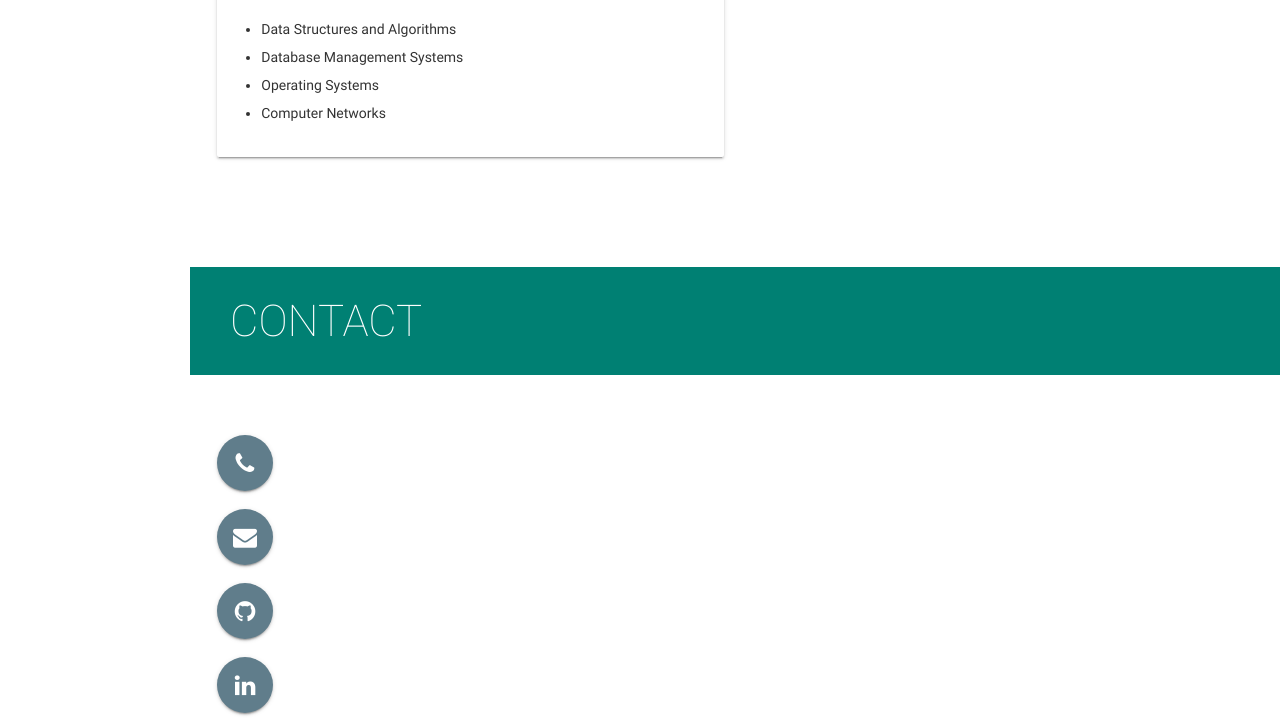
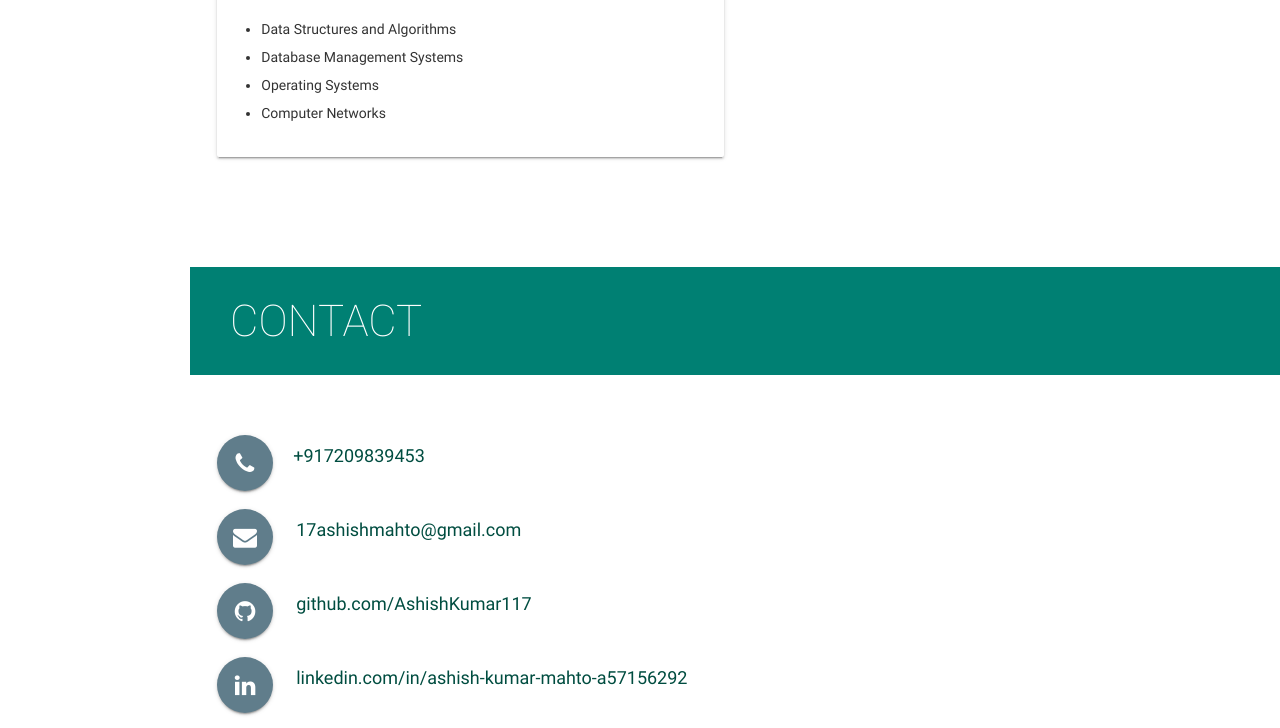
Before and after one commit to AshishKumar117/Ashish-Portfolio, a website: page index.html in a window 1280 px wide. Shown: the part 3740-4468 px from the top of the page. Drawn offline with nearby package versions, Linux system fonts and the light colour scheme.

Commit message:
fix: restore original contact section markup

```diff
--- a/index.html
+++ b/index.html
@@ -147,7 +147,7 @@
         <!-- <a aria-label="Open Ashish's resume in a new tab" href="#resume" target="_blank"
           onclick="window.open('https://drive.google.com/file/d/1OIBTweUwoJ_wo6ON_2KurBpUBe7cWCI4/view?usp=drive_link')"
           class="waves-effect waves-dark teal-text"><i class="mdi-file-folder-open small"></i><span>Resume</span></a> -->
-        <a aria-label="Open Ashish's resume in a new tab" href="https://Ashishbhogayata.github.io/assets/resume/Ashish_Bhogayata_Resume.pdf" target="_blank"
+        <a aria-label="Open Ashish's resume in a new tab" href="https://AshishKumar117.github.io/assets/resume/Ashish_updatd_resume.pdf" target="_blank"
         class="waves-effect waves-dark teal-text"><i class="mdi-file-folder-open small"></i><span>Resume</span></a>
       </li>
     </ul>
@@ -488,25 +488,29 @@
       <h3 class="page-title white-text teal">Contact</h3>
       <div class="container">
         <p>
-          <a aria-label="Call Ashish" href="tel:+917209839453" data-position="top" data-tooltip="Call Ashish"
-            class="btn-floating btn-large waves-effect waves-light blue-grey tooltipped"><i class="fa fa-phone"></i><span>+917209839453</span></a>
+          <a aria-label="Call Ashish" data-position="top" data-tooltip="Call Ashish"
+            class="btn-floating btn-large waves-effect waves-light blue-grey tooltipped"><i class="fa fa-phone"></i><a
+              aria-label="Call Ashish">+917209839453</a></a>
         </p>
         <p>
           <a aria-label="Email Ashish" href="mailto:17ashishmahto@gmail.com" target="_blank" data-position="top"
             data-tooltip="Email Ashish" class="btn-floating btn-large waves-effect waves-light blue-grey tooltipped"><i
-              class="fa fa-envelope"></i><span class="hoverline">17ashishmahto@gmail.com</span></a>
+              class="fa fa-envelope"></i><a aria-label="Email Ashish" href="mailto:17ashishmahto@gmail.com"
+              class="hoverline">17ashishmahto@gmail.com</a></a>
         </p>
         <p>
           <a aria-label="View Ashish on GitHub" href="https://github.com/AshishKumar117" target="_blank"
             data-position="top" data-tooltip="View Ashish on GitHub"
-            class="btn-floating btn-large waves-effect waves-light blue-grey tooltipped"><i class="fa fa-github"></i><span
-              class="hoverline" target="_blank">github.com/AshishKumar117</span></a>
+            class="btn-floating btn-large waves-effect waves-light blue-grey tooltipped"><i class="fa fa-github"></i><a
+              aria-label="Ashish on Github" href="https://github.com/AshishKumar117" class="hoverline"
+              target="_blank">github.com/AshishKumar117</a></a>
         </p>
         <p>
           <a aria-label="View Ashish on LinkedIn" href="https://www.linkedin.com/in/ashish-kumar-mahto-a57156292" target="_blank"
             data-position="top" data-tooltip="View Ashish on LinkedIn"
             class="btn-floating btn-large waves-effect waves-light blue-grey tooltipped"><i
-              class="fa fa-linkedin"></i><span class="hoverline" target="_blank">linkedin.com/in/ashish-kumar-mahto-a57156292</span></a>
+              class="fa fa-linkedin"></i><a aria-label="Ashish on LinkedIn" href="https://www.linkedin.com/in/ashish-kumar-mahto-a57156292"
+              class="hoverline" target="_blank">linkedin.com/in/ashish-kumar-mahto-a57156292</a></a>
         </p>
       </div>
     </section>
```
